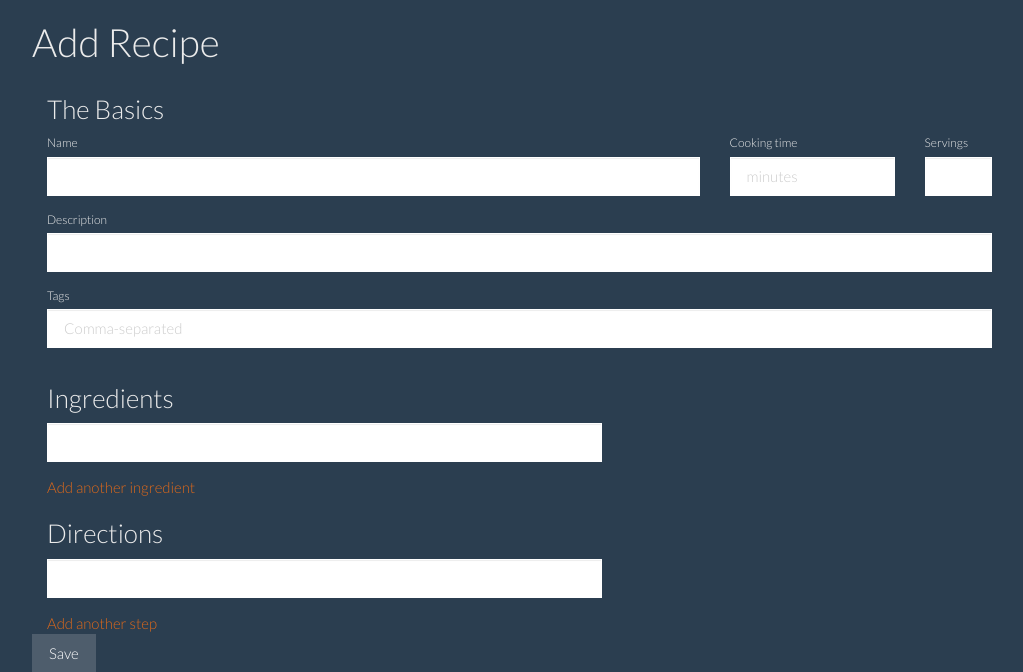
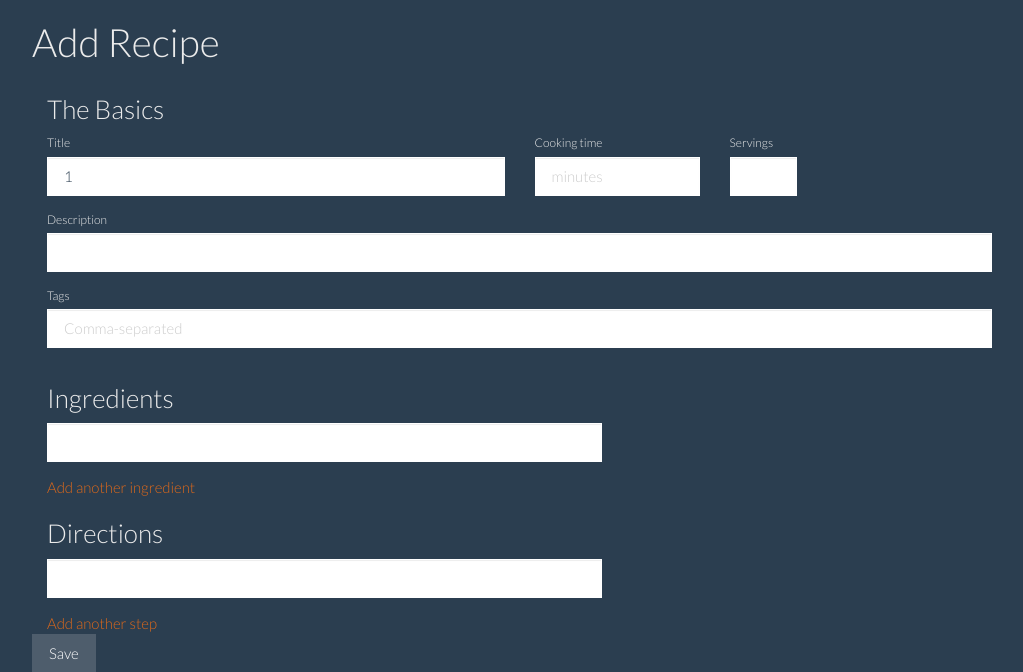
Before and after one commit to elastic/examples, a PHP site: page /add.php?title=1 in a window 1280 px wide. Shown: the top 672 px of the page, without its empty margins (38-1061 px from the left). Run offline with PHP 8.4, Linux system fonts and the light colour scheme; data that the repository does not hold is empty.

Commit message:
s/name/title/

```diff
--- a/recipe_search_simple/public/add.php
+++ b/recipe_search_simple/public/add.php
@@ -14,8 +14,8 @@ if (count($_POST) > 0) {
         'hosts' => [ 'localhost:' . $esPort ]
     ]);
 
-    // Convert recipe name to ID
-    $id = Util::recipeNameToId($_POST['name']);
+    // Convert recipe title to ID
+    $id = Util::recipeTitleToId($_POST['title']);
 
     // Check if recipe with this ID already exists
     $exists = $client->exists([
@@ -25,7 +25,7 @@ if (count($_POST) > 0) {
     ]);
 
     if ($exists) {
-        $message = 'A recipe with this name already exists. You can view it '
+        $message = 'A recipe with this title already exists. You can view it '
             . '<a href="/view.php?id=' . $id . '">here</a> or rename your recipe.';
     } else {
         // Index the recipe in Elasticsearch
@@ -69,9 +69,9 @@ if (!empty($message)) {
     <h3>The Basics</h3>
     <div class="form-group">
       <div class="row">
-        <div class="col-xs-7">
-          <label for="name">Name</label>
-          <input name="name" value="<?php echo $_REQUEST['name']; ?>" required="true" class="form-control" />
+        <div class="col-xs-5">
+          <label for="title">Title</label>
+          <input name="title" value="<?php echo $_REQUEST['title']; ?>" required="true" class="form-control" />
         </div>
         <div class="col-xs-2">
           <label for="cooking_time_min">Cooking time</label>
```
